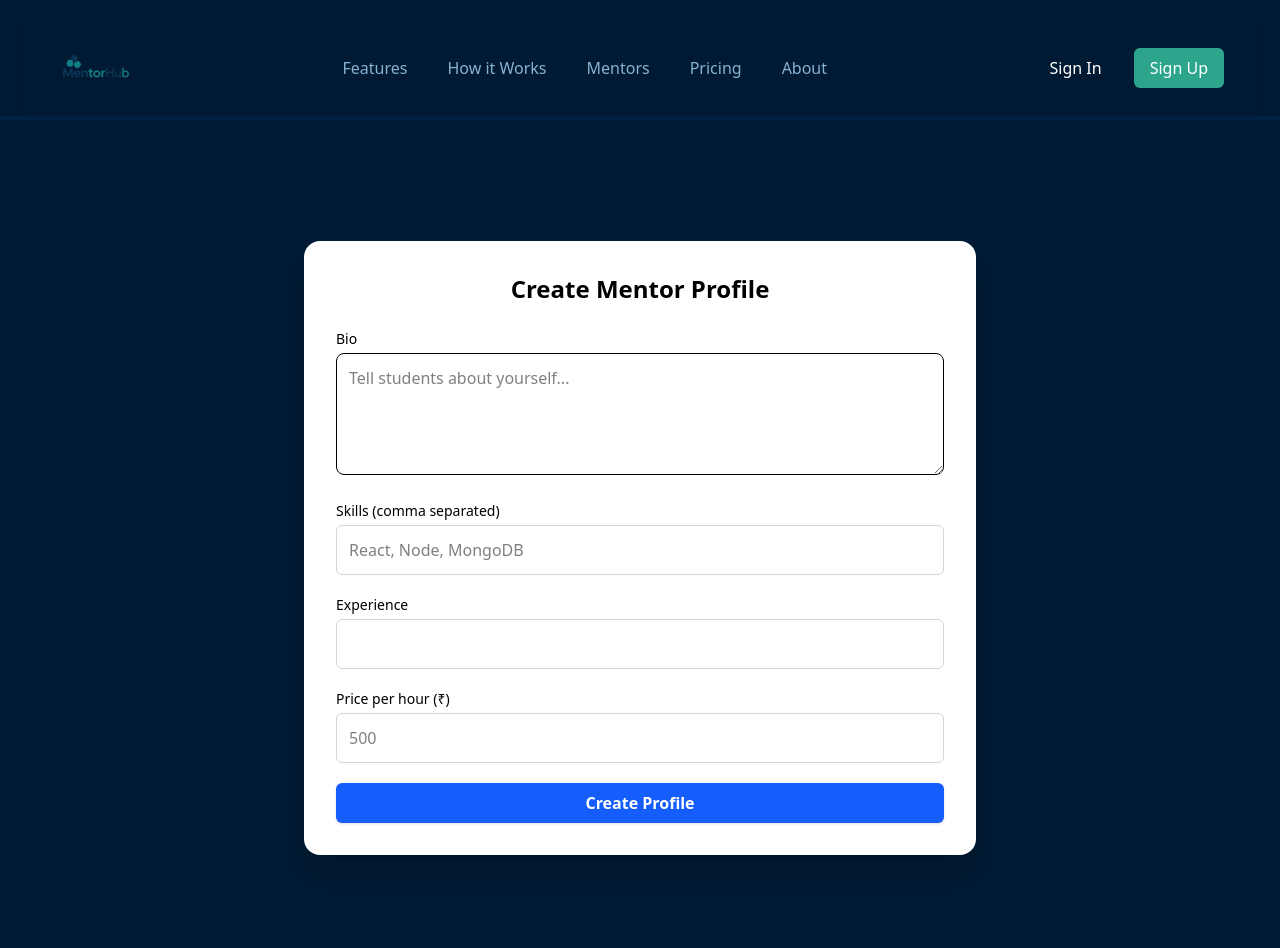
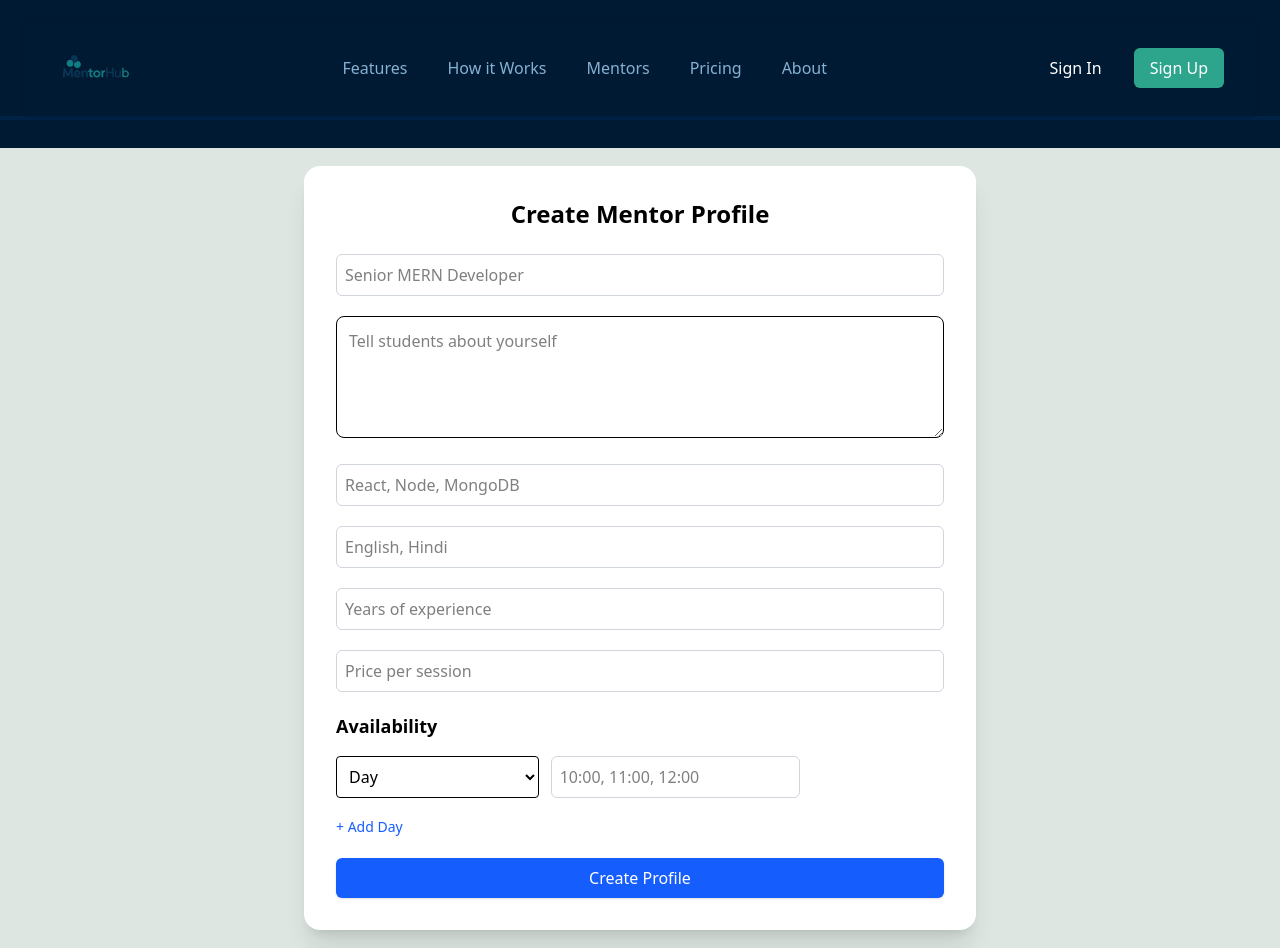
Before and after one commit to SADASHIV123-CYBER/MentorHub-Frontend, a React (Vite) app: page /mentor/create-profile in a window 1280 px wide. Built offline with nearby package versions, Linux system fonts and the light colour scheme; no server answers.

Commit message:
Mentor Profile Updated

```diff
--- a/src/pages/Mentor/CreateMentorProfile.jsx
+++ b/src/pages/Mentor/CreateMentorProfile.jsx
@@ -1,9 +1,8 @@
-import React from "react";
-import { useState } from "react";
+import React, { useState } from "react";
 import { useNavigate } from "react-router-dom";
 import { client } from "../../Api/client";
 import Input from "../../components/Input/Input";
-import  Button from "../../components/Button/Button"
+import Button from "../../components/Button/Button";
 
 function CreateMentorProfile() {
   const navigate = useNavigate();
@@ -14,7 +13,12 @@ function CreateMentorProfile() {
     skills: "",
     experience: "",
     pricePerSession: "",
+    languages: "",
   });
+
+  const [availability, setAvailability] = useState([
+    { day: "", slots: "" }
+  ]);
 
   const [loading, setLoading] = useState(false);
   const [error, setError] = useState("");
@@ -26,6 +30,16 @@ function CreateMentorProfile() {
     });
   }
 
+  function handleAvailabilityChange(index, field, value) {
+    const updated = [...availability];
+    updated[index][field] = value;
+    setAvailability(updated);
+  }
+
+  function addAvailability() {
+    setAvailability([...availability, { day: "", slots: "" }]);
+  }
+
   async function handleSubmit(e) {
     e.preventDefault();
     setError("");
@@ -33,12 +47,21 @@ function CreateMentorProfile() {
 
     try {
       const payload = {
-        ...form,
+        headline: form.headline,
+        bio: form.bio,
         skills: form.skills.split(",").map((s) => s.trim()),
+        languages: form.languages
+          ? form.languages.split(",").map((l) => l.trim())
+          : [],
+        experience: Number(form.experience),
+        pricePerSession: Number(form.pricePerSession),
+        availability: availability.map((a) => ({
+          day: a.day,
+          slots: a.slots.split(",").map((s) => s.trim())
+        }))
       };
 
-      await client.post('mentor/create', payload);
-
+      await client.post("mentor/create", payload);
       navigate("/mentor/dashboard");
     } catch (err) {
       setError(err?.response?.data?.message || "Something went wrong");
@@ -48,7 +71,7 @@ function CreateMentorProfile() {
   }
 
   return (
-    <div className="min-h-screen flex items-center justify-center bg[#dde6e1] px-4 mt-7 ">
+    <div className="min-h-screen flex items-center justify-center bg-[#dde6e1] px-4 mt-7">
       <div className="bg-white shadow-xl rounded-2xl w-full max-w-2xl p-8">
         <h2 className="text-2xl font-bold mb-6 text-center">
           Create Mentor Profile
@@ -61,98 +84,113 @@ function CreateMentorProfile() {
         )}
 
         <form onSubmit={handleSubmit} className="space-y-5">
-          {/* Bio */}
-          <div>
-            <label className="block text-sm font-medium mb-1">Bio</label>
+
+          <Input
+            type="text"
+            name="headline"
+            value={form.headline}
+            onChange={handleChange}
+            placeholder="Senior MERN Developer"
+          />
+
           <textarea
             name="bio"
             value={form.bio}
             onChange={handleChange}
-              required
             rows={4}
-              className="w-full border rounded-lg p-3 focus:ring-2 focus:ring-green-500 outline-none"
-              placeholder="Tell students about yourself..."
+            className="w-full border rounded-lg p-3"
+            placeholder="Tell students about yourself"
           />
-
-          </div>
-
-          <div>
-            <label className="block text-sm font-medium mb-1">
-              Skills (comma separated)
-            </label>
 
           <Input
             type="text"
             name="skills"
             value={form.skills}
             onChange={handleChange}
-              required
-              className="w-full  p-3 "
             placeholder="React, Node, MongoDB"
           />
-          </div>
 
-          {/* Experience */}
-          <div>
-            <label className="block text-sm font-medium mb-1">
-              Experience
-            </label>
-            {/* <input
+          <Input
             type="text"
+            name="languages"
+            value={form.languages}
+            onChange={handleChange}
+            placeholder="English, Hindi"
+          />
+
+          <Input
+            type="number"
             name="experience"
             value={form.experience}
             onChange={handleChange}
-              required
-              className="w-full border rounded-lg p-3 focus:ring-2 focus:ring-blue-500 outline-none"
-              placeholder="2 years teaching MERN"
-            /> */}
+            placeholder="Years of experience"
+          />
 
-            <Input
-              type="text"
-              name="experience"
-              value={form.experience}
-              onChange={handleChange}
-              required
-              className="w-full  p-3 "
-            />
-          </div>
-
-          {/* Price */}
-          <div>
-            <label className="block text-sm font-medium mb-1">
-              Price per hour (₹)
-            </label>
           <Input
             type="number"
             name="pricePerSession"
             value={form.pricePerSession}
             onChange={handleChange}
-              required
-              className="w-full  p-3 "
-              placeholder="500"
+            placeholder="Price per session"
           />
+
+          <div className="space-y-4">
+            <h3 className="font-semibold text-lg">Availability</h3>
+
+            {availability.map((item, index) => (
+              <div key={index} className="flex gap-3">
+
+                <select
+                  value={item.day}
+                  onChange={(e) =>
+                    handleAvailabilityChange(index, "day", e.target.value)
+                  }
+                  className="border p-2 rounded w-1/3"
+                >
+                  <option value="">Day</option>
+                  <option>Monday</option>
+                  <option>Tuesday</option>
+                  <option>Wednesday</option>
+                  <option>Thursday</option>
+                  <option>Friday</option>
+                  <option>Saturday</option>
+                  <option>Sunday</option>
+                </select>
+
+                <Input
+                  type="text"
+                  value={item.slots}
+                  onChange={(e) =>
+                    handleAvailabilityChange(index, "slots", e.target.value)
+                  }
+                  placeholder="10:00, 11:00, 12:00"
+                  className="flex-1"
+                />
+
               </div>
+            ))}
 
-          {/* Button */}
-          {/* <button
-            type="submit"
-            disabled={loading}
-            className="w-full bg-blue-600 text-white py-3 rounded-lg font-semibold hover:bg-blue-700 transition"
+            <button
+              type="button"
+              onClick={addAvailability}
+              className="text-blue-600 text-sm"
             >
-            {loading ? "Creating..." : "Create Profile"}
-          </button> */}
+              + Add Day
+            </button>
+          </div>
 
           <Button
             type="submit"
             disabled={loading}
             styleType="primary"
-            className="w-full rounded-lg font-semibold  "
-            text={loading ? "Creating...": "Create Profile"}
+            className="w-full"
+            text={loading ? "Creating..." : "Create Profile"}
           />
+
         </form>
       </div>
     </div>
   );
 }
 
-export default CreateMentorProfile
+export default CreateMentorProfile;
```
Lines whose indentation alone changed are shown as unchanged.
